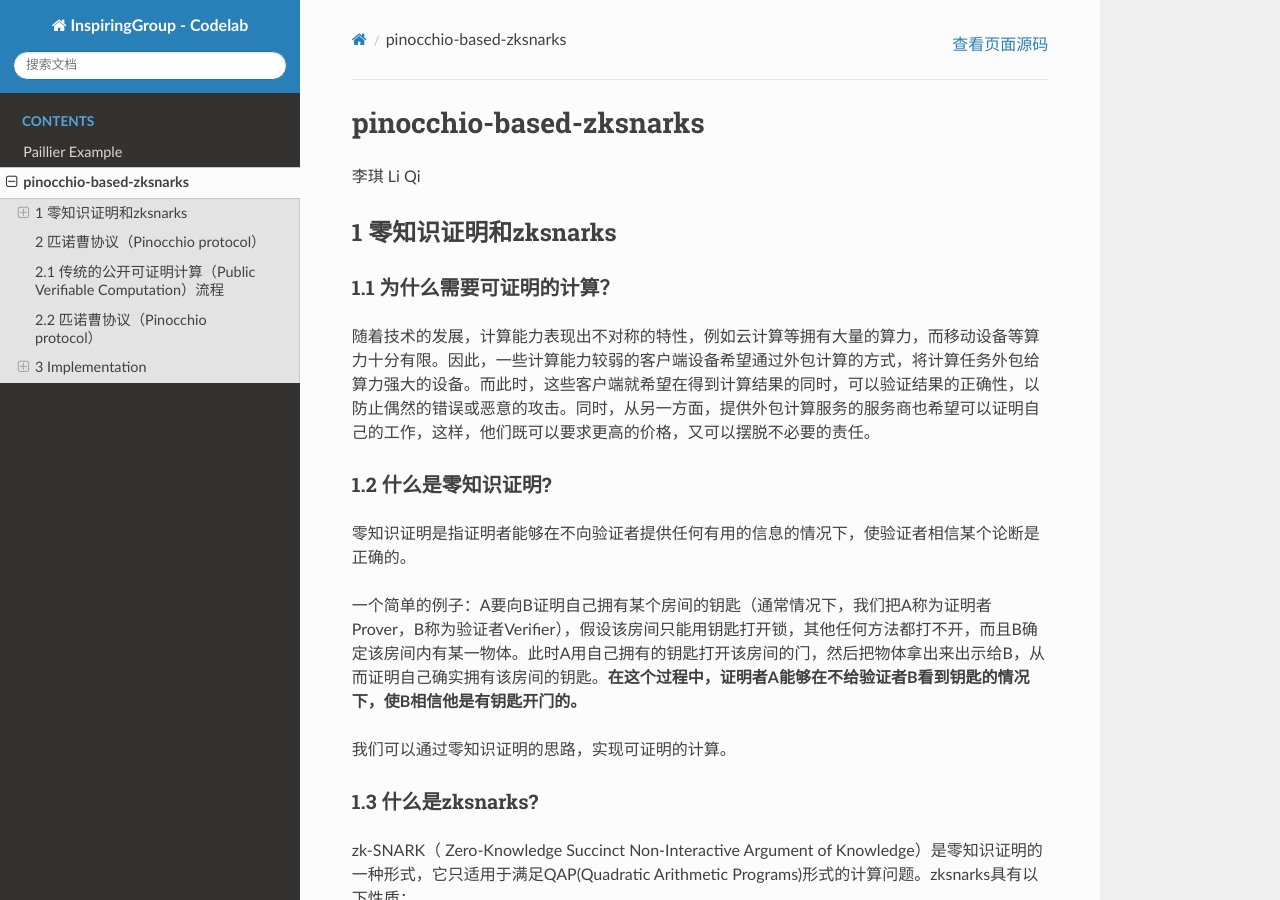
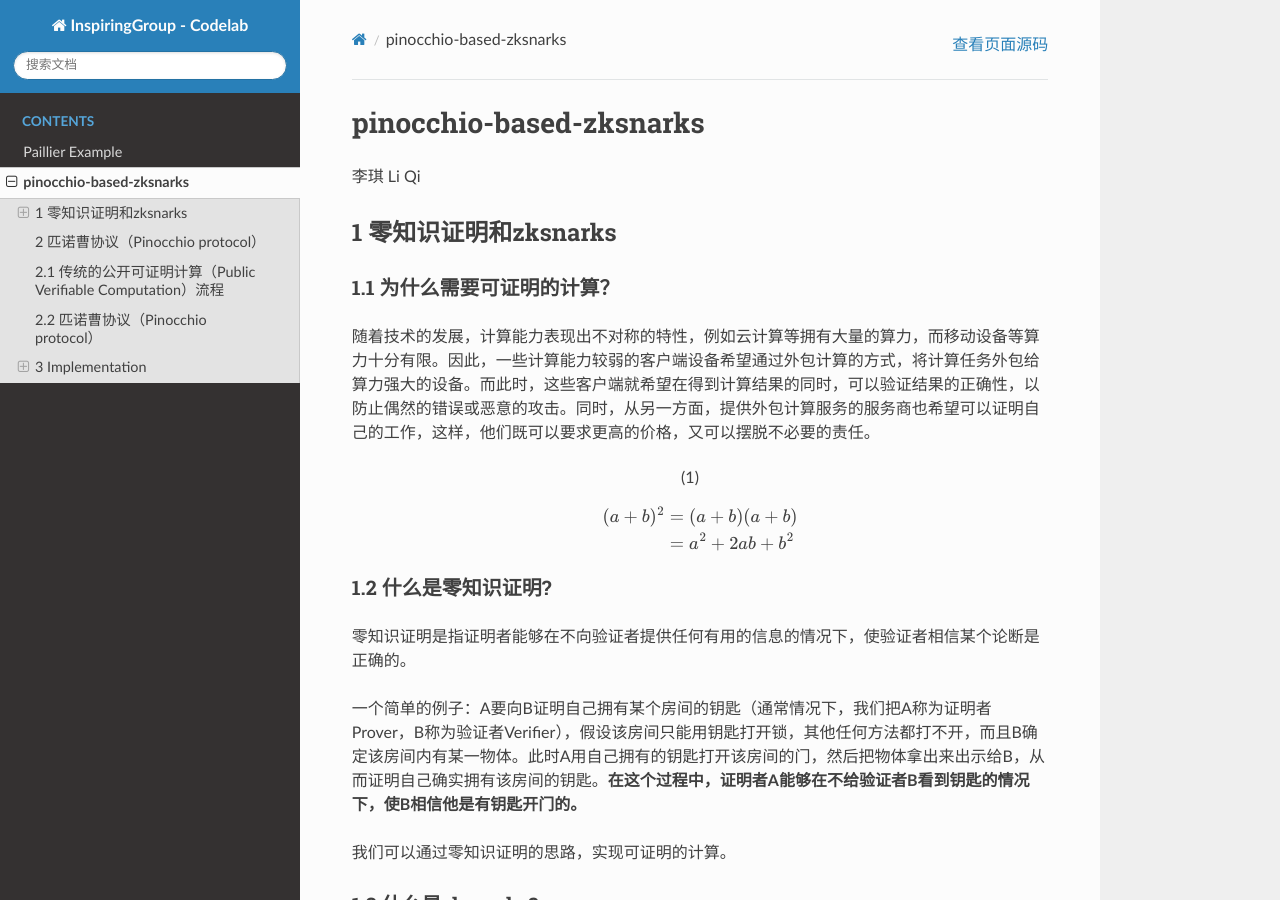
Before and after one commit to 1286482110/InspiringGroup-Codelab, a Sphinx documentation site: the page built from docs/source/zkp/pinocchio.rst, in a window 1280 px wide and 900 px high. Built offline with Sphinx 7.4.7 and the Read the Docs theme 2.0.0, drawn with Linux system fonts in a browser that asks for light colours.

Commit message:
Update pinocchio.rst

```diff
--- a/docs/source/zkp/pinocchio.rst
+++ b/docs/source/zkp/pinocchio.rst
@@ -14,6 +14,14 @@
 ~~~~~~~~~~~~~~~~~~~~~~~~~~~~
 
 随着技术的发展，计算能力表现出不对称的特性，例如云计算等拥有大量的算力，而移动设备等算力十分有限。因此，一些计算能力较弱的客户端设备希望通过外包计算的方式，将计算任务外包给算力强大的设备。而此时，这些客户端就希望在得到计算结果的同时，可以验证结果的正确性，以防止偶然的错误或恶意的攻击。同时，从另一方面，提供外包计算服务的服务商也希望可以证明自己的工作，这样，他们既可以要求更高的价格，又可以摆脱不必要的责任。
+
+
+.. math::
+    :label: math-multi
+
+    (a + b)^2 &= (a + b)(a + b) \\
+              &= a^2 + 2ab + b^2
+
 
 .. _12-什么是零知识证明:
 
```
